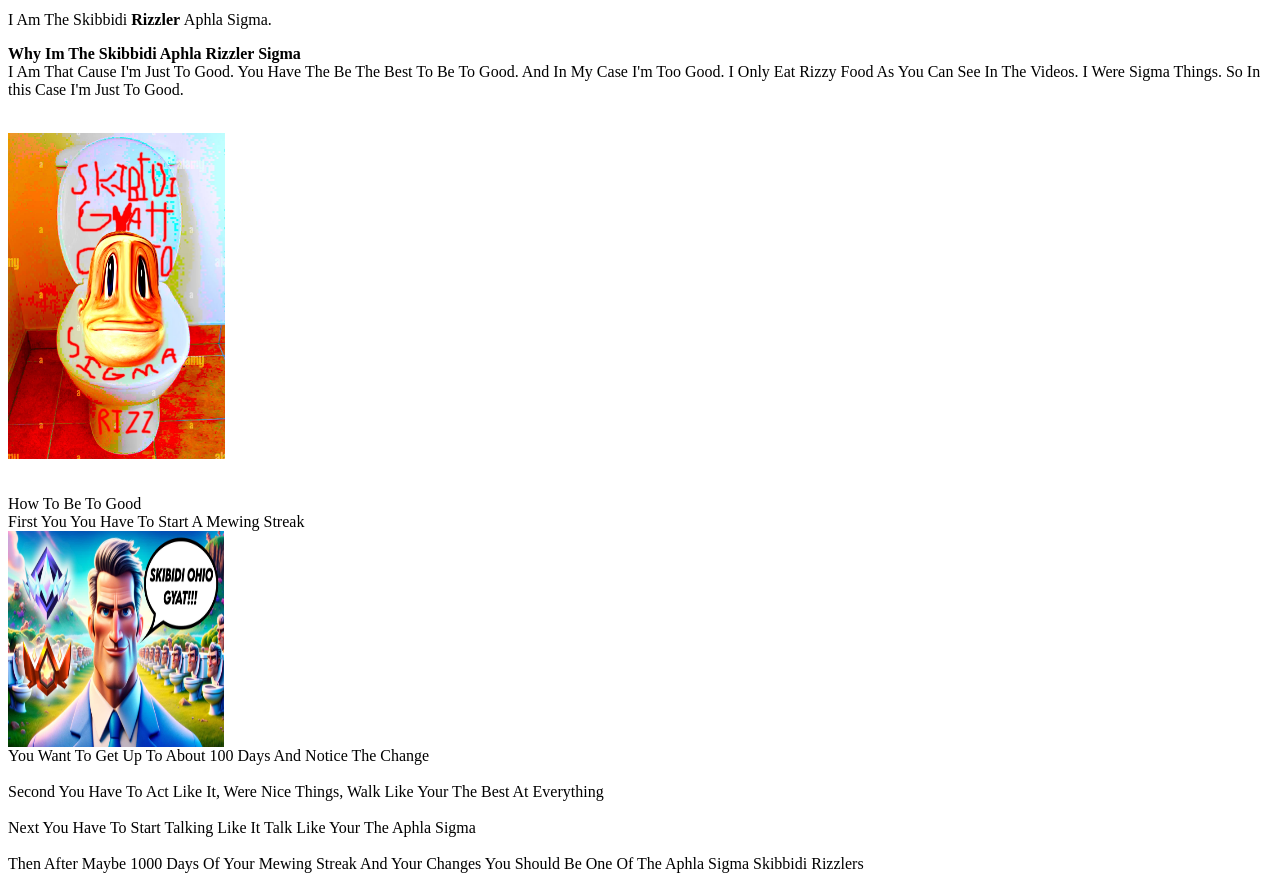
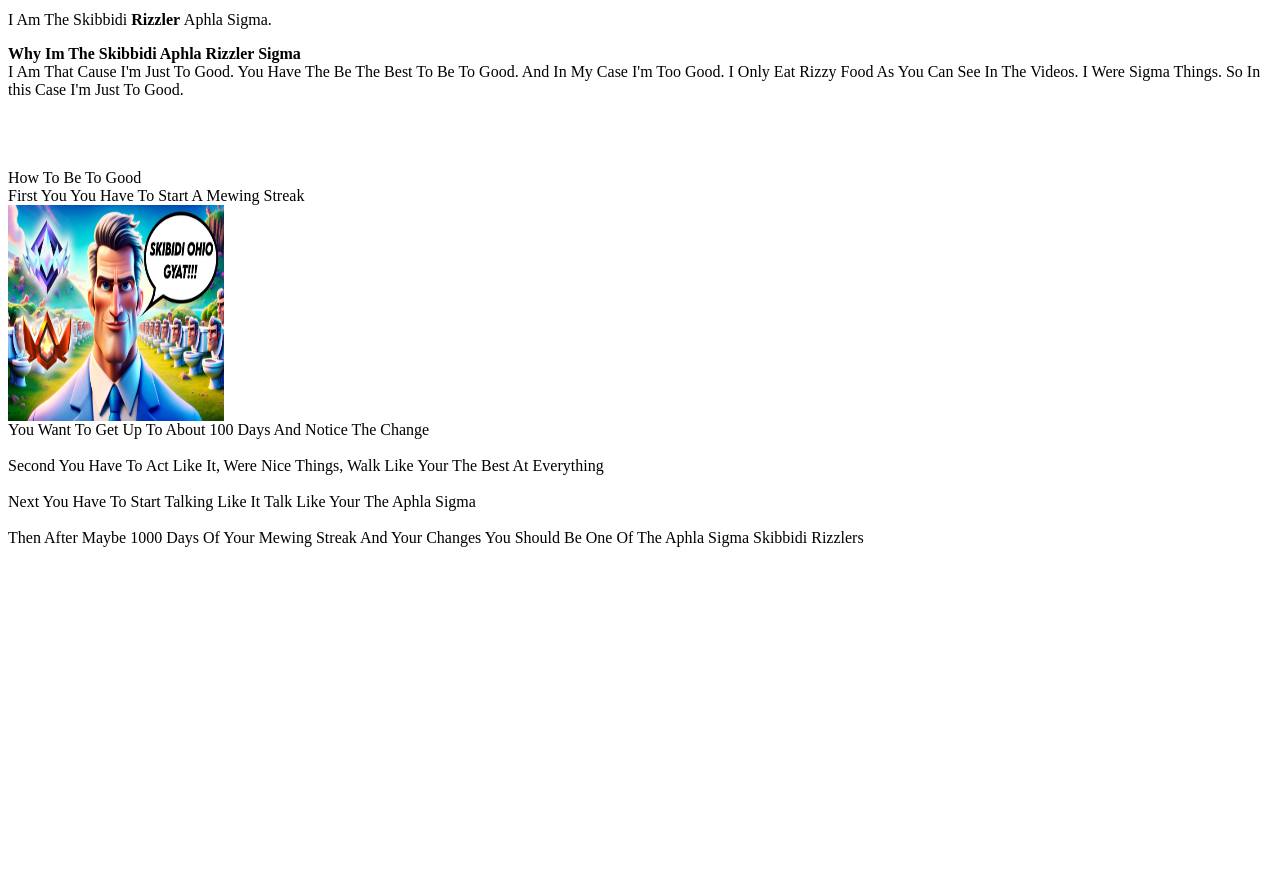
Before and after one commit to hendrixtherizzler/hendrixtherizzler.github.io, a plain HTML site: page index.html in a window 1280 px wide. Shown: the part 1460-2341 px from the top of the page. After the commit the page ends 2015 px from the top, so only its background shows below. Drawn offline with Linux system fonts and the light colour scheme.

Commit message:
Update index.html

```diff
--- a/index.html
+++ b/index.html
@@ -77,7 +77,6 @@ src="https://cdn-0001.qstv.on.epicgames.com/qeatbmgLKOirharhKI/image/landscape_c
     <meta http-equiv="content-type" content="text/html; charset=UTF-8">
     <title>Hen</title>
     <br>
-    <img src="Toilet.webp" width="217" height="326"><br>
     <br>
     <br>
     How To Be To Good<br>
```
